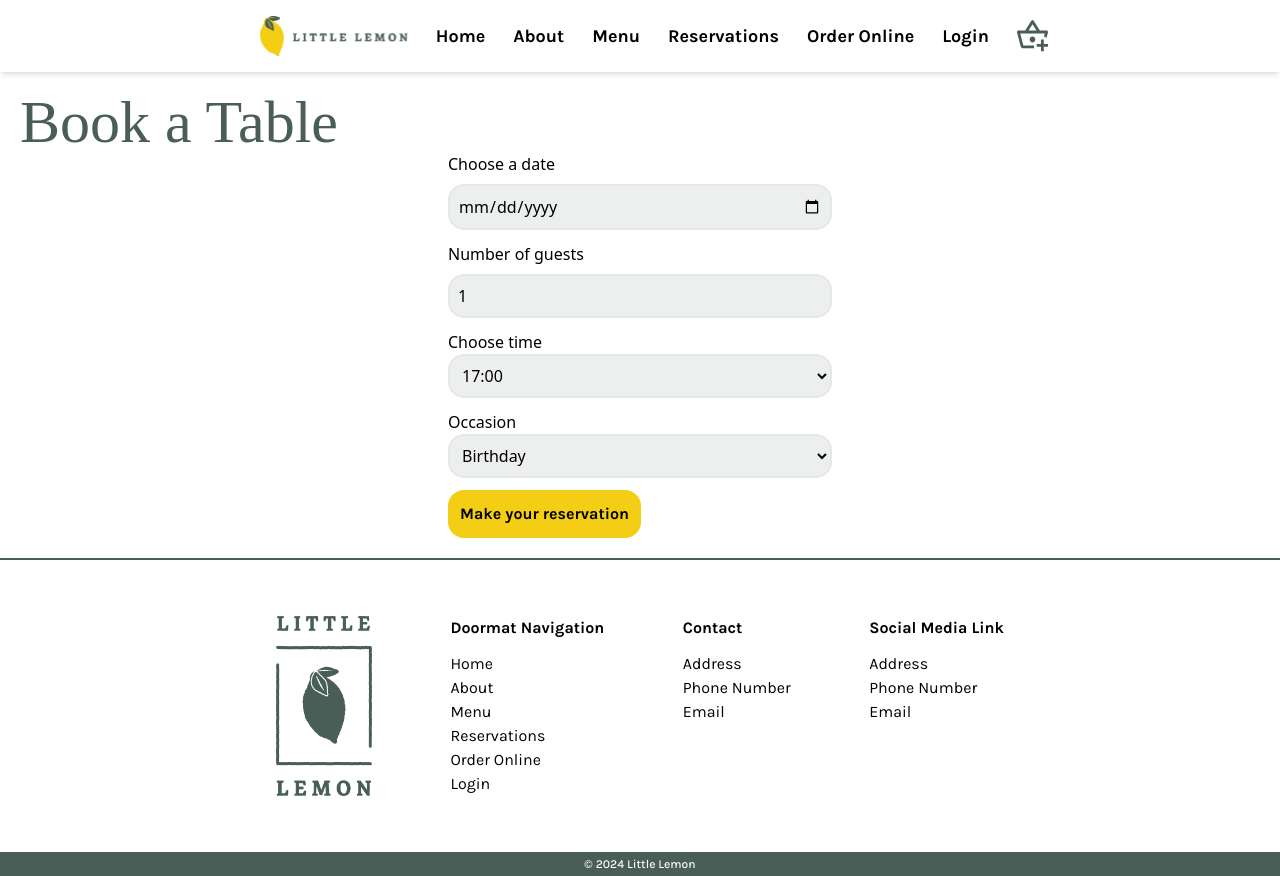
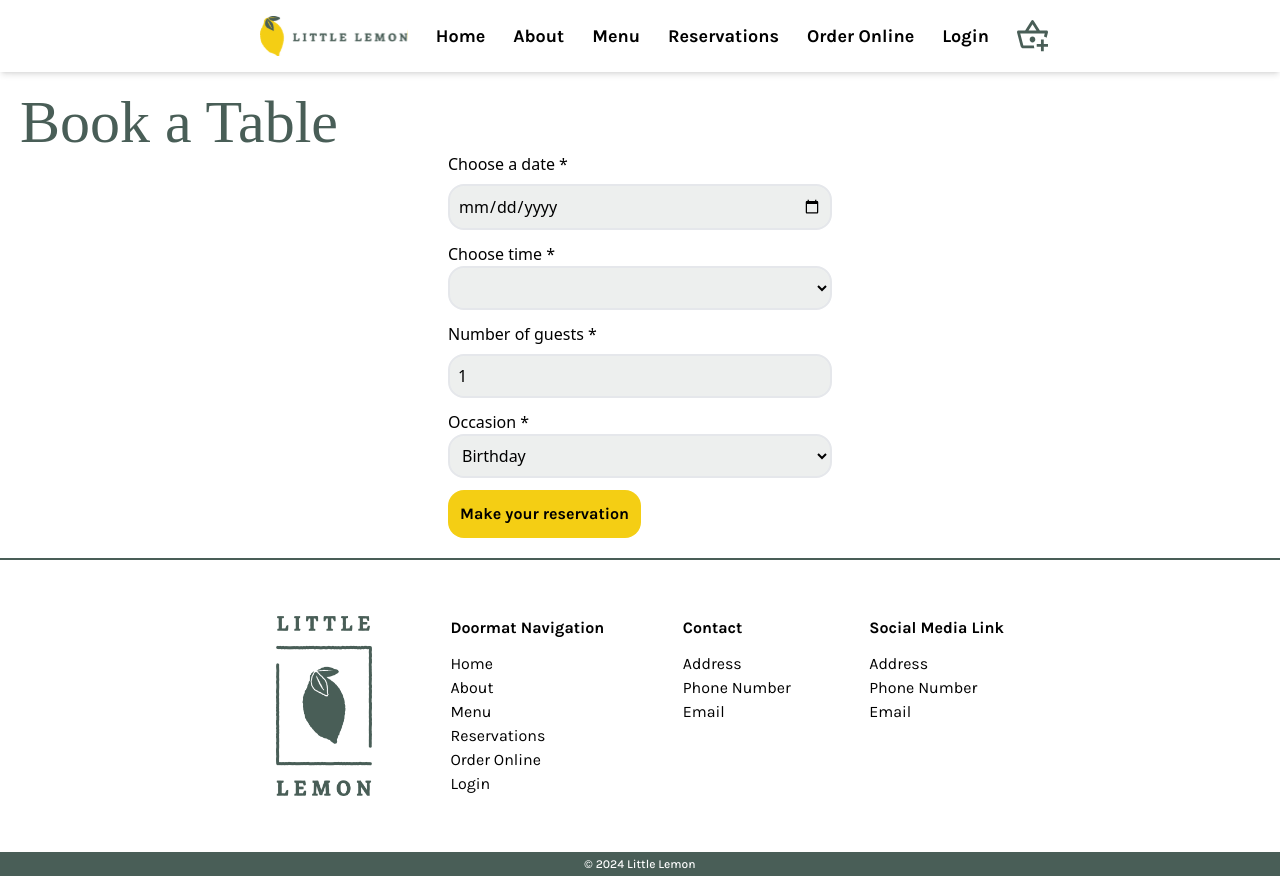
Before and after one commit to juliannGabrielDev/final-project-front-end, a React (Vite) app: page /booking in a window 1280 px wide. Built offline with nearby package versions, Linux system fonts and the light colour scheme; a web font is replaced by a local one.

Commit message:
03 - 01 - 24. 2

```diff
--- a/index.html
+++ b/index.html
@@ -14,6 +14,9 @@
     <meta property="og:type" content="website" />
     <meta property="og:site_name" content="Little Lemon" />
     <meta property="og:locale" content="en_US" />
+
+    <script src="https://raw.githubusercontent.com/courseraap/capstone/main/api.js"></script>
+
     <title>Little Lemon</title>
   </head>
   <body>
--- a/src/pages/BookingPage.jsx
+++ b/src/pages/BookingPage.jsx
@@ -1,83 +1,130 @@
-import { useState } from 'react';
+import { useState, useReducer, useEffect } from 'react';
+import PropTypes from 'prop-types';
 import { Button, CustomInput, H1 } from '../components';
 
-export default function BookingPage() {
-    return (
-        <section className="p-5">
-            <H1 variant="text-primaryGreen">Book a Table</H1>
-            <BookingForm />
-        </section>
-    )
+// Función para manejar la llamada a fetchAPI con manejo de errores
+async function safeFetchAPI(date) {
+    try {
+        const times = await fetchAPI(date);
+        return times || []; // Si no devuelve nada, devuelve un array vacío
+    } catch (error) {
+        console.error("Error fetching times:", error);
+        return []; // En caso de error, devuelve un array vacío
+    }
 }
 
-function BookingForm() {
+function timesReducer(state, action) {
+    switch (action.type) {
+        case 'UPDATE_TIMES':
+            return action.payload;
+        default:
+            return state;
+    }
+}
+
+export default function BookingPage() {
+    const [availableTimes, dispatch] = useReducer(timesReducer, []);
+
+    useEffect(() => {
+        async function fetchInitialTimes() {
+            const today = new Date().toISOString().split('T')[0];
+            const times = await safeFetchAPI(today); // Usando safeFetchAPI
+            dispatch({ type: 'UPDATE_TIMES', payload: times });
+        }
+        fetchInitialTimes();
+    }, []);
+
+    async function updateTimes(selectedDate) {
+        const times = await safeFetchAPI(selectedDate); // Usando safeFetchAPI
+        dispatch({ type: 'UPDATE_TIMES', payload: times });
+    }
+
+    return (
+        <main className="p-5">
+            <H1 variant="text-primaryGreen">Book a Table</H1>
+            <BookingForm availableTimes={availableTimes} updateTimes={updateTimes} />
+        </main>
+    );
+}
+
+function BookingForm({ availableTimes, updateTimes }) {
     const [formData, setFormData] = useState({
         date: '',
         guests: '1',
         time: '',
         occasion: ''
-    })
+    });
 
     function handleChange(e) {
-        setFormData({
-            ...formData,
-            [e.target.id]: e.target.value,
-        })
-        console.log({ ...formData, [e.target.id]: e.target.value });
+        const { id, value } = e.target;
+        setFormData({ ...formData, [id]: value });
+
+        if (id === 'date') {
+            updateTimes(value);
+        }
     }
-
-    const [avabibleTime, setAvabibleTime] = useState([
-        '17:00',
-        '18:00',
-        '19:00',
-        '20:00',
-        '21:00',
-        '22:00',
-    ]);
 
     return (
         <form className="max-w-sm mx-auto">
             <CustomInput
                 id="date"
                 type="date"
-                label="Choose a date"
+                label="Choose a date *"
                 value={formData.date}
                 onChange={handleChange}
+                aria-required="true"
+                aria-label="Select reservation date"
             />
+            <label htmlFor="res-time" className="mb-2 font-medium">
+                Choose time *
+            </label>
+            <select
+                id="time"
+                value={formData.time}
+                onChange={handleChange}
+                aria-label="Select the time for your reservation"
+                aria-required="true"
+                className="lock mb-3 w-full bg-highlightWhite outline-none rounded-2xl p-2 border-2 focus:border-primaryGreen focus:ring-primaryGreen"
+            >
+                {availableTimes.map((time) => (
+                    <option key={time} value={time}>{time}</option>
+                ))}
+            </select>
             <CustomInput
                 id="guests"
                 type="number"
-                label="Number of guests"
+                label="Number of guests *"
                 placeholder="1"
                 value={formData.guests}
                 onChange={handleChange}
                 min="1"
                 max="10"
+                aria-required="true"
+                aria-label="Select the number of guests for your reservation"
+                aria-invalid={formData.guests <= 0 ? "true" : "false"}
             />
-            <label htmlFor="res-time" className="mb-2 font-medium">Choose time</label>
-            <select
-                id="time"
-                value={formData.time}
-                onChange={handleChange}
-                className="lock mb-3 w-full bg-highlightWhite outline-none rounded-2xl p-2 border-2 focus:border-primaryGreen focus:ring-primaryGreen"
-            >
-                {avabibleTime.map((time) => (
-                    <option key={time} value={time}>{time}</option>
-                ))}
-            </select>
-            <label htmlFor="occasion" className="mb-2 font-medium">Occasion</label>
+            <label htmlFor="occasion" className="mb-2 font-medium">
+                Occasion *
+            </label>
             <select
                 id="occasion"
                 value={formData.occasion}
                 onChange={handleChange}
-                className="lock mb-3 w-full bg-highlightWhite outline-none rounded-2xl p-2 border-2 focus:border-primaryGreen focus:ring-primaryGreen">
+                aria-label="Select the occasion for your reservation"
+                aria-required="true"
+                className="lock mb-3 w-full bg-highlightWhite outline-none rounded-2xl p-2 border-2 focus:border-primaryGreen focus:ring-primaryGreen"
+            >
                 <option value="Birthday">Birthday</option>
                 <option value="Anniversary">Anniversary</option>
             </select>
-
-            <Button variant="bg-primaryYellow px-3 py-3">
-                <input type="submit" value="Make your reservation" />
+            <Button variant="bg-primaryYellow px-3 py-3" aria-label="Make your reservation">
+                <input type="submit" value="Make your reservation" aria-hidden="true" />
             </Button>
         </form>
-    )
+    );
 }
+
+BookingForm.propTypes = {
+    availableTimes: PropTypes.arrayOf(PropTypes.string).isRequired,
+    updateTimes: PropTypes.func.isRequired
+};
```
Also changed, not shown: package.json (+7 -1 lines), setupTests.js (added, +1 -0 lines), 2 other files (tests, documents, lock files or other folders).
